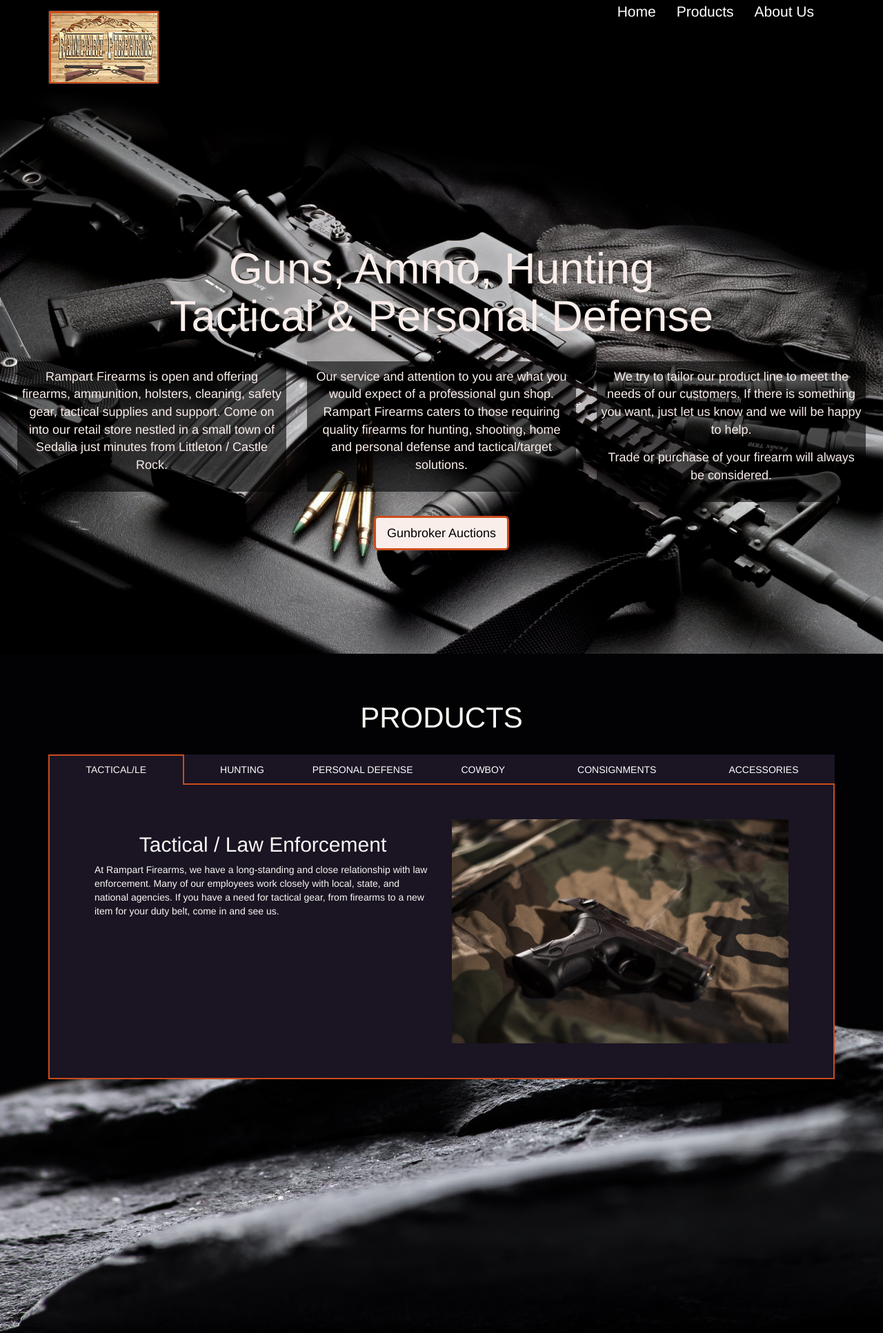
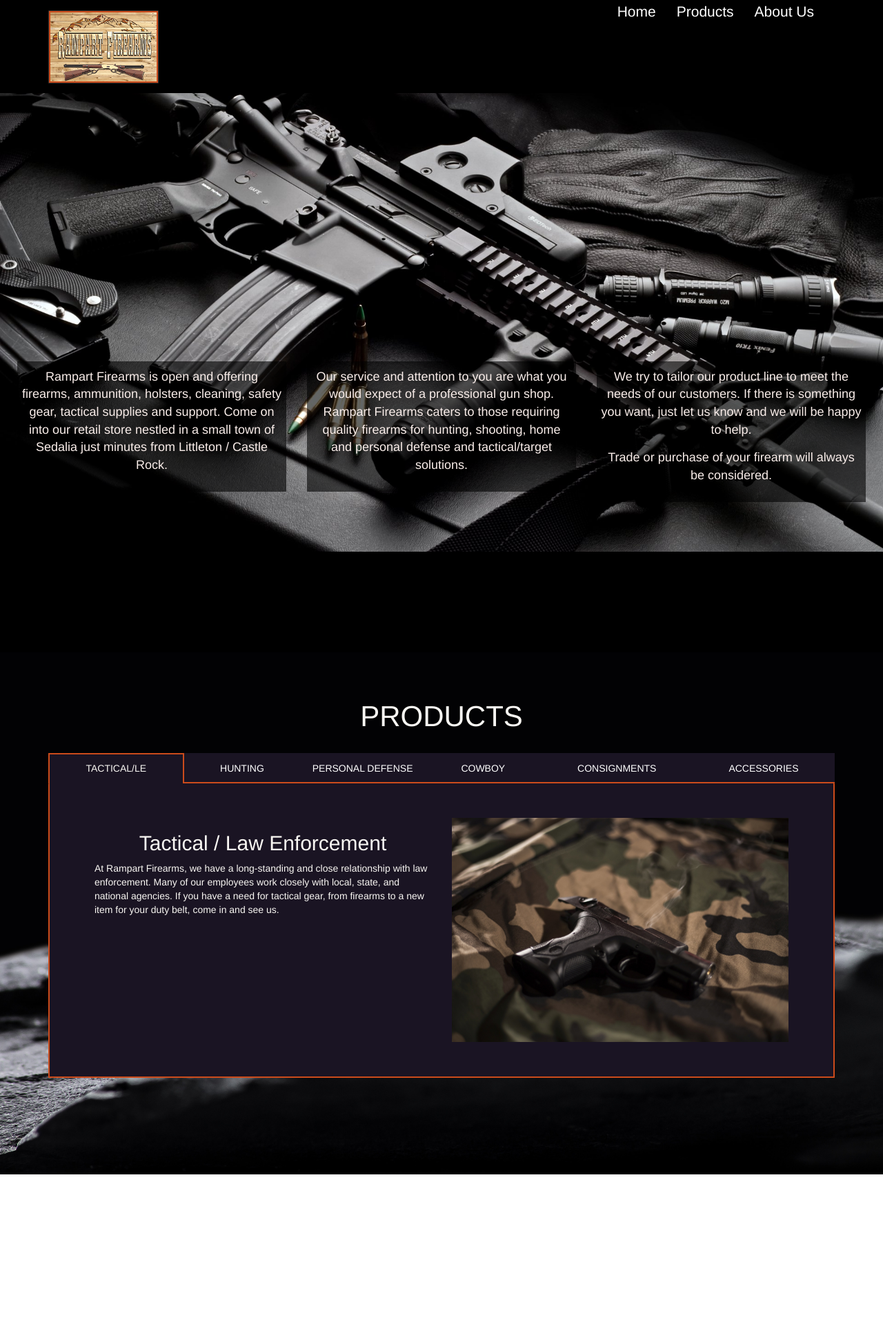
Before and after one commit to DarisCalinor/test-for-windows, a plain HTML site: page index.html in a window 1280 px wide. Shown: the top 1933 px of the page at 69% size. Drawn offline with Linux system fonts and the light colour scheme.

Commit message:
Add new background settings.

```diff
--- a/css/main.css
+++ b/css/main.css
@@ -1,3 +1,20 @@
+/*==============================================
+Background Styles
+==============================================*/
+.bg-img-1 {
+    position: absolute;
+    top: 0;
+    left: 0;
+    z-index: 0;
+}
+
+.bg-img-2 {
+    position: absolute;
+    top: 850px;
+    left: 0;
+    z-index: -1;
+}
+
 /*==============================================
 Header Styles
 ==============================================*/
@@ -10,9 +27,9 @@ Header Styles
 }
 
 .thumbnail {
-    padding: 2.5px;
+    padding: 2px;
     background-color: #CC4B1B;
-    border-radius: 2.5px;
+    border-radius: 1px;
     border-color: #2E2E2E;
 }
 
@@ -36,7 +53,7 @@ Home Styles
 ==============================================*/
 .jumbotron {
     background-color: #000000;
-    background-image: url(../img/thumb-1920-96814.jpg);
+    /*background-image: url(../img/thumb-1920-96814.jpg);*/
     background-position: 0 0px;
     background-size: cover;
     background-repeat: no-repeat;
@@ -63,22 +80,22 @@ Home Styles
     background-color: #FAEEEA;
     border-color: #CC4B1B;
     color: #000;
-    border-width: 3px;
+    border-width: 2px;
+    border-radius: 2px;
 }
 
 .btn-color:hover {
-    background-color: #940019;
-    border-color: #870017;
-    color: #000;
-    border-width: 3px;
+    background-color: #1A1423;
+    color: #FAEEEA;
+    border-color: #CC4B1B;
 }
 
 /*==============================================
 Products Styles
 ==============================================*/
 .products {
-    background-image: url(../img/fabian-kozdon-271993.jpg);
-    background-color: #1A1423;
+    /*background-image: url(../img/fabian-kozdon-271993.jpg);*/
+    /*background-color: #1A1423;*/
     background-size: cover;
     color: #F9F7F3;
     padding-top: 50px;
--- a/index.html
+++ b/index.html
@@ -11,7 +11,13 @@
 	<title> | Rampart Firearm</title>
 </head>
 <body>
-
+	<!-- Background images -->
+	<div class="bg-img-1">
+		<img class="img-responsive" src="./img/thumb-1920-96814.jpg">
+	</div>
+	<div class="bg-img-2">
+		<img class="img-responsive" src="./img/fabian-kozdon-271993.jpg">
+	</div>
 	<!-- Start Navbar -->
 	<nav class="navbar navbar-default">
 		<div class="container navbar-size">
```
